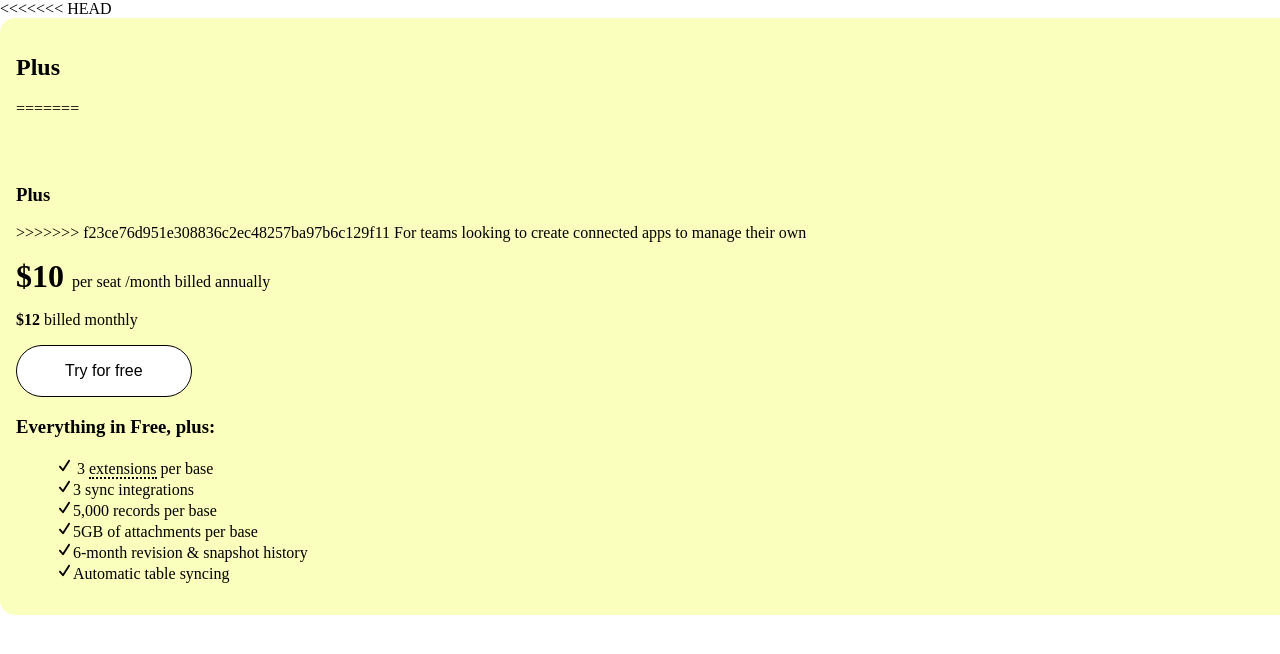
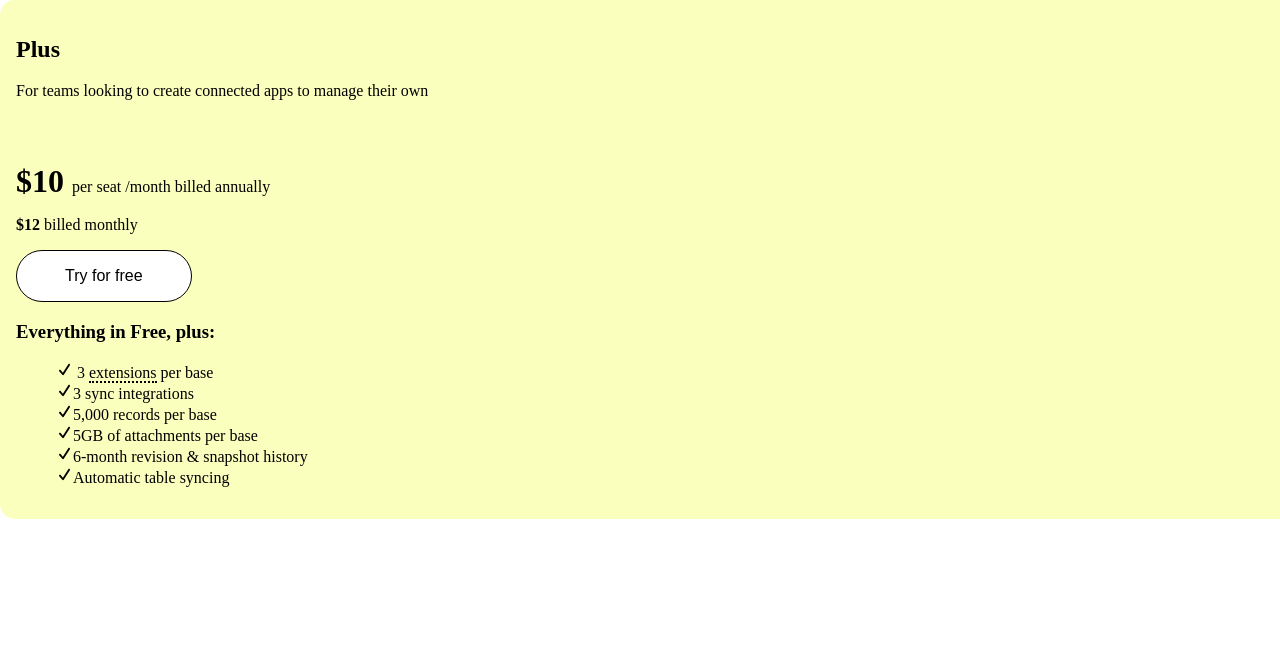
Before and after one commit to victoriaodemakin/stutern-assignment-3, a plain HTML site: page index.html in a window 1280 px wide. Shown: the top 654 px of the page. Drawn offline with Linux system fonts and the light colour scheme.

Commit message:
adding inline css

```diff
--- a/index.html
+++ b/index.html
@@ -16,7 +16,6 @@
     "
   >
     <main>
-<<<<<<< HEAD
       <div
         style="
           text-align: justify;
@@ -28,11 +27,6 @@
       >
         <h2>Plus</h2>
         <p style="text-align: justify; line-height: 1em; padding-bottom: 3em">
-=======
-      <div>
-        <h3>Plus</h3>
-        <p>
->>>>>>> f23ce76d951e308836c2ec48257ba97b6c129f11
           For teams looking to create connected apps to manage their own
         </p>
         <div>
```
